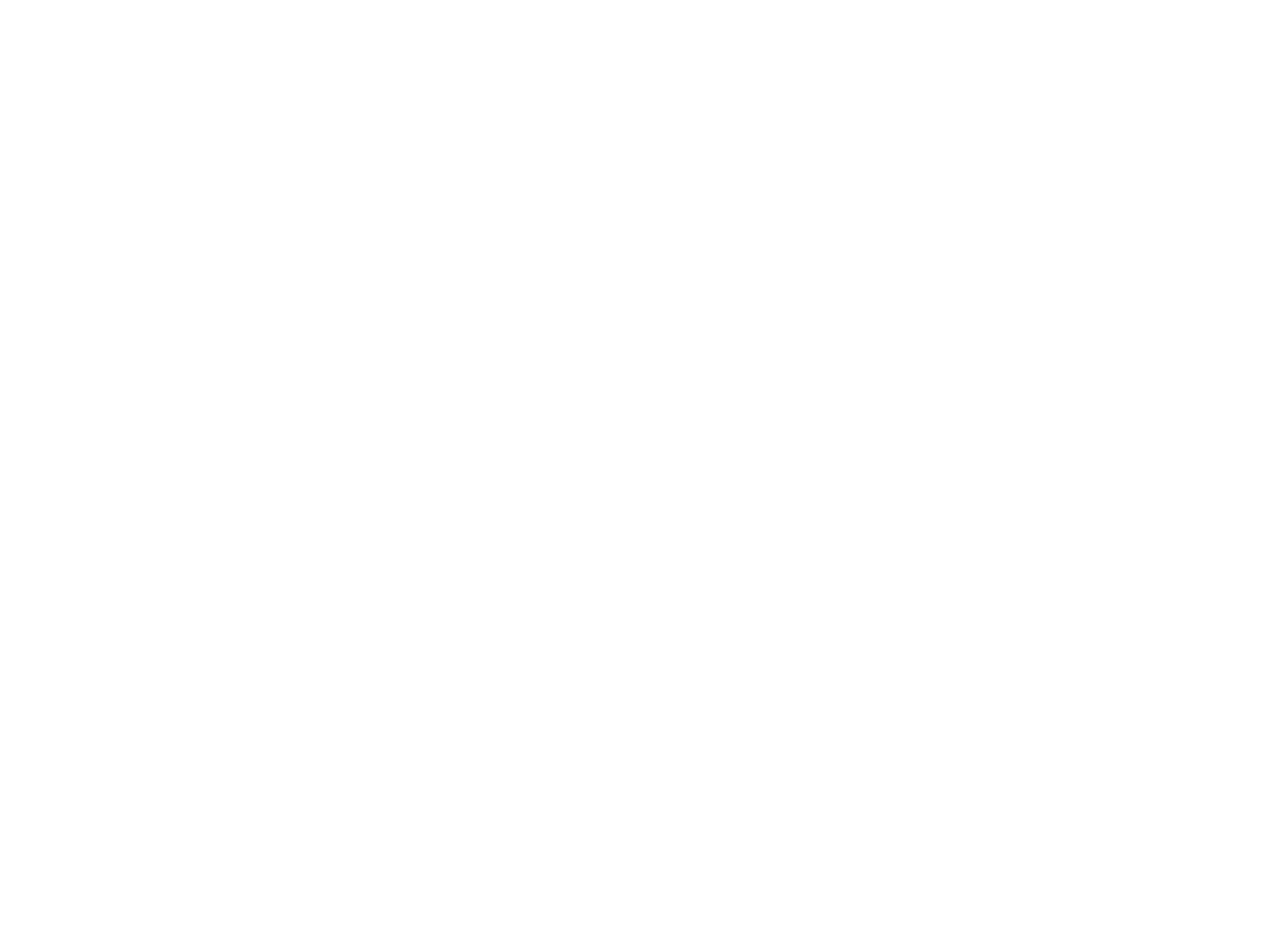
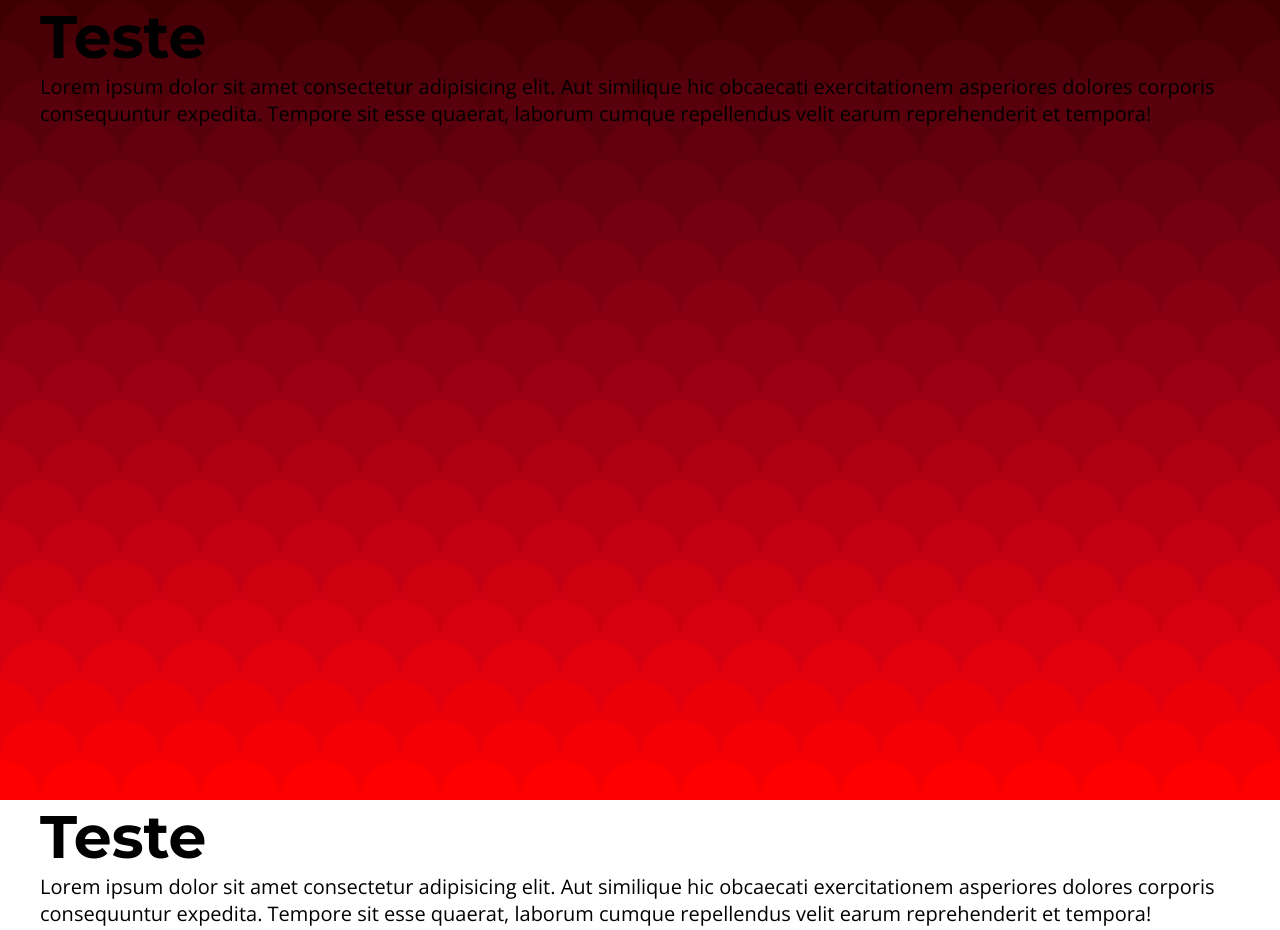
Before and after one commit to CarlosHp1996/Site-Portfolio, a plain HTML site: page index.html in a window 1280 px wide. Before the commit the page ends 800 px from the top, so only its background shows below. Drawn offline with nearby package versions, Linux system fonts and the light colour scheme.

Commit message:
#1 - Criando a estrutura html e css inicial do site, adicionando a chamada para o css, importando as fontes para utilizar no css, importando uma imagem de fundo para implementar no backgroud do site, testando o uso das fontes, criando e definindo alguns estilos iniciais no css om variáveis, tamanho e cor de fontes no titulo e no corpo do site, imagem e cor de fundo.

```diff
--- /dev/null
+++ b/assets/css/styles.css
@@ -0,0 +1,74 @@
+/*Criando variáveis*/
+t {
+    --primary-color: #3E0001;
+    --white-color: #ffffff;
+    --gap: 3rem;
+}
+
+* {
+    margin: 0;
+    padding: 0;
+}
+
+/*Definindo o tamanho da fonte*/
+html {
+    font-size: 62.5%;
+}
+
+/*Definindo tipo da fonte, tamanho e cor da fonte dentro do body*/
+body {
+    font-family: "Open Sans", sans-serif;
+    font-size: 2rem;
+    color: var(--primary-color)
+}
+/*Definindo tipo da fonte e tamanho da fonte dos titulos*/
+h1, h1, h3, h4, h5, h6 {
+    font-family: "Montserrat", sans-serif;
+}
+
+h1 {
+    font-size: 6rem;
+}
+
+h2 {
+    font-size: 5.5rem;
+}
+
+h3 {
+    font-size: 5rem;
+}
+
+h4 {
+    font-size: 4.5rem;
+}
+
+h5 {
+    font-size: 4rem;
+}
+
+h6 {
+    font-size: 3.5rem;
+}
+
+/*Definindo e configurando o background*/
+.main-bg {
+    background-image: url(/assets/img/main-bg.svg);
+    background-size: auto;
+    background-position: center center;
+    color: var(--white-color);
+}
+
+.white-bg {
+    color: var(-primary-color);
+}
+
+/*Definindo estrutura do conteudo principal*/
+.main-content {
+    max-width: 1200px;
+    margin: 0 auto;
+    padding: var(--gap);
+}
+
+.section {
+    min-height: 100vh;
+}
--- a/index.html
+++ b/index.html
@@ -1,11 +1,26 @@
 <!DOCTYPE html>
-<html lang="en">
+<html lang="pt-BR">
 <head>
     <meta charset="UTF-8">
     <meta name="viewport" content="width=device-width, initial-scale=1.0">
-    <title>Document</title>
+    <title>Portfolio</title>
+    <link rel="preconnect" href="https://fonts.googleapis.com">
+<link rel="preconnect" href="https://fonts.gstatic.com" crossorigin>
+<link href="https://fonts.googleapis.com/css2?family=Montserrat:ital,wght@0,100..900;1,100..900&family=Open+Sans:ital,wght@0,300..800;1,300..800&display=swap" rel="stylesheet">
+    <link rel="stylesheet" href="/assets/css/styles.css">
 </head>
 <body>
-
+    <section class="main-bg section">
+        <div class="main-content">
+            <h1>Teste</h1>
+              <p>Lorem ipsum dolor sit amet consectetur adipisicing elit. Aut similique hic obcaecati exercitationem asperiores dolores corporis consequuntur expedita. Tempore sit esse quaerat, laborum cumque repellendus velit earum reprehenderit et tempora!</p>
+        </div>
+    </section>
+    <section class="white-bg section">
+        <div class="main-content">
+            <h1>Teste</h1>
+              <p>Lorem ipsum dolor sit amet consectetur adipisicing elit. Aut similique hic obcaecati exercitationem asperiores dolores corporis consequuntur expedita. Tempore sit esse quaerat, laborum cumque repellendus velit earum reprehenderit et tempora!</p>
+        </div>
+    </section>
 </body>
 </html>
```
Also changed, not shown: assets/img/main-bg.svg (added).
